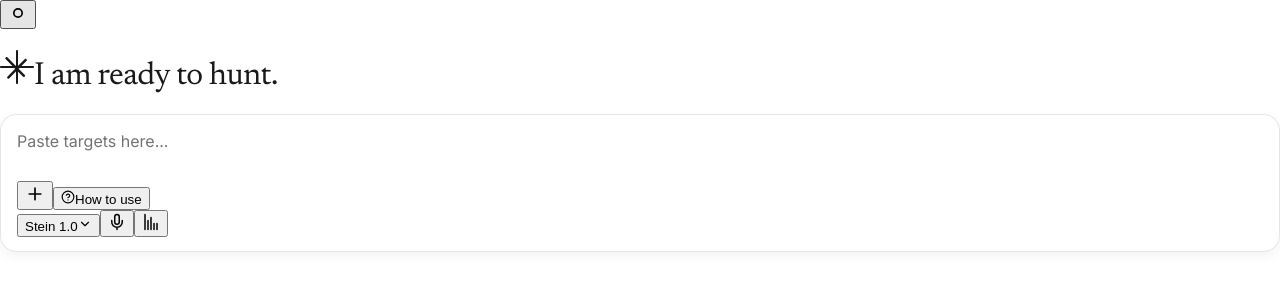
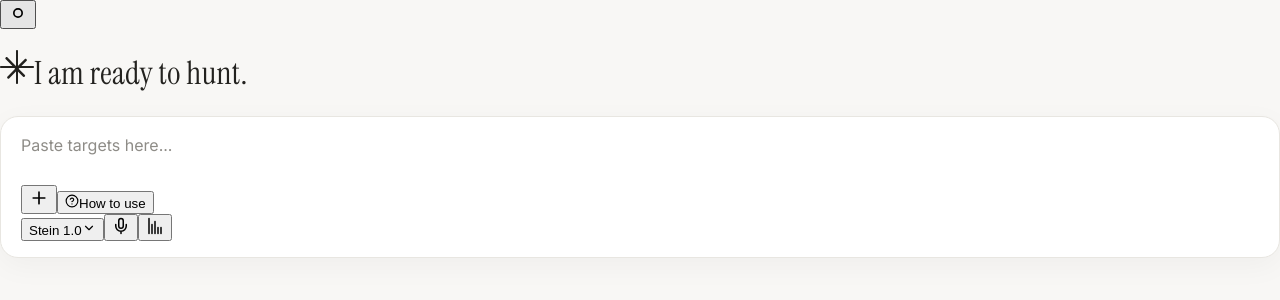
Before and after one commit to rai-analytics/sbh-lead-intel-web, a Next.js app: page / in a window 1280 px wide. Shown: the top 300 px of the page. Built offline with nearby package versions, Linux system fonts and the light colour scheme.

Commit message:
UI Overhaul: Fix colors to authentic Claude warm tones and precise fonts

```diff
--- a/src/app/globals.css
+++ b/src/app/globals.css
@@ -1,49 +1,55 @@
+@import url('https://fonts.googleapis.com/css2?family=Instrument+Serif:ital@0;1&family=Inter:wght@400;500&display=swap');
+
 @tailwind base;
 @tailwind components;
 @tailwind utilities;
 
 :root {
-  --bg-color: #ffffff;
-  --text-color: #1a1a1a;
+  /* Warm "Paper" Light Mode - Authentic Claude */
+  --bg-color: #f8f7f5;
+  --text-color: #23221f;
   --panel-bg: #ffffff;
-  --border-color: #e5e5e5;
-  --placeholder-color: #737373;
-  --shadow-color: rgba(0, 0, 0, 0.05);
+  --border-color: #e8e6e1;
+  --placeholder-color: #8e8c87;
+  --shadow-color: rgba(0, 0, 0, 0.04);
 }
 
 .dark {
-  --bg-color: #242424;
-  --text-color: #ececec;
-  --panel-bg: #2f2f2f;
-  --border-color: #3f3f3f;
-  --placeholder-color: #8a8a8a;
-  --shadow-color: rgba(0, 0, 0, 0.2);
+  /* Warm Charcoal Dark Mode - Authentic Claude */
+  --bg-color: #21201d;
+  --text-color: #ecebec;
+  --panel-bg: #2d2c29;
+  --border-color: #3b3a36;
+  --placeholder-color: #8a8884;
+  --shadow-color: rgba(0, 0, 0, 0.15);
 }
 
 body {
   color: var(--text-color);
   background-color: var(--bg-color);
-  font-family: var(--font-inter), -apple-system, sans-serif;
+  font-family: 'Inter', -apple-system, sans-serif;
   transition: background-color 0.2s ease, color 0.2s ease;
   min-height: 100vh;
   margin: 0;
   display: flex;
   flex-direction: column;
+  -webkit-font-smoothing: antialiased;
+  -moz-osx-font-smoothing: grayscale;
 }
 
 .serif-heading {
-  font-family: var(--font-newsreader), ui-serif, Georgia, serif;
+  font-family: 'Instrument Serif', ui-serif, Georgia, serif;
   font-weight: 400;
-  letter-spacing: -0.02em;
+  letter-spacing: 0.01em;
 }
 
 .claude-input-container {
   background-color: var(--panel-bg);
   border: 1px solid var(--border-color);
-  border-radius: 16px;
-  box-shadow: 0 4px 12px var(--shadow-color);
+  border-radius: 18px;
+  box-shadow: 0 8px 30px var(--shadow-color);
   transition: all 0.2s ease;
-  padding: 14px 16px;
+  padding: 16px 20px;
 }
 
 .claude-textarea {
@@ -53,7 +59,7 @@ body {
   outline: none;
   color: var(--text-color);
   resize: none;
-  font-family: var(--font-inter), sans-serif;
+  font-family: 'Inter', sans-serif;
   font-size: 16px;
   line-height: 1.5;
   padding: 0;
@@ -62,6 +68,7 @@ body {
 
 .claude-textarea::placeholder {
   color: var(--placeholder-color);
+  font-weight: 400;
 }
 
 /* Scrollbar */
--- a/src/app/layout.tsx
+++ b/src/app/layout.tsx
@@ -1,20 +1,8 @@
 import type { Metadata } from "next";
-import { Inter, Newsreader } from "next/font/google";
 import "./globals.css";
 
-const inter = Inter({
-  variable: "--font-inter",
-  subsets: ["latin"],
-});
-
-const newsreader = Newsreader({
-  variable: "--font-newsreader",
-  subsets: ["latin"],
-  style: ["normal", "italic"],
-});
-
 export const metadata: Metadata = {
-  title: "Coffee and Claude time?",
+  title: "I am ready to hunt.",
   description: "Lead Intelligence Agent",
 };
 
@@ -24,7 +12,7 @@ export default function RootLayout({
   children: React.ReactNode;
 }>) {
   return (
-    <html lang="en" className={`${inter.variable} ${newsreader.variable}`}>
+    <html lang="en">
       <body>{children}</body>
     </html>
   );
```
